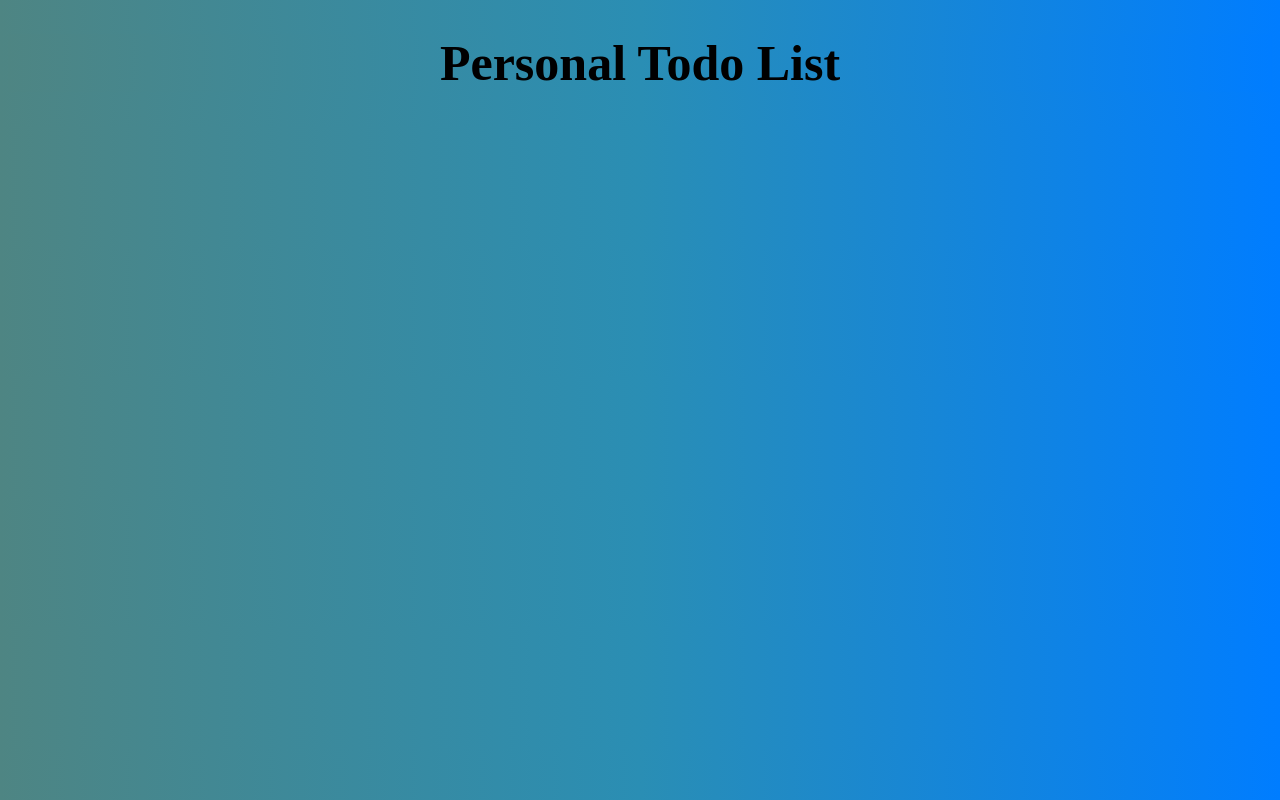
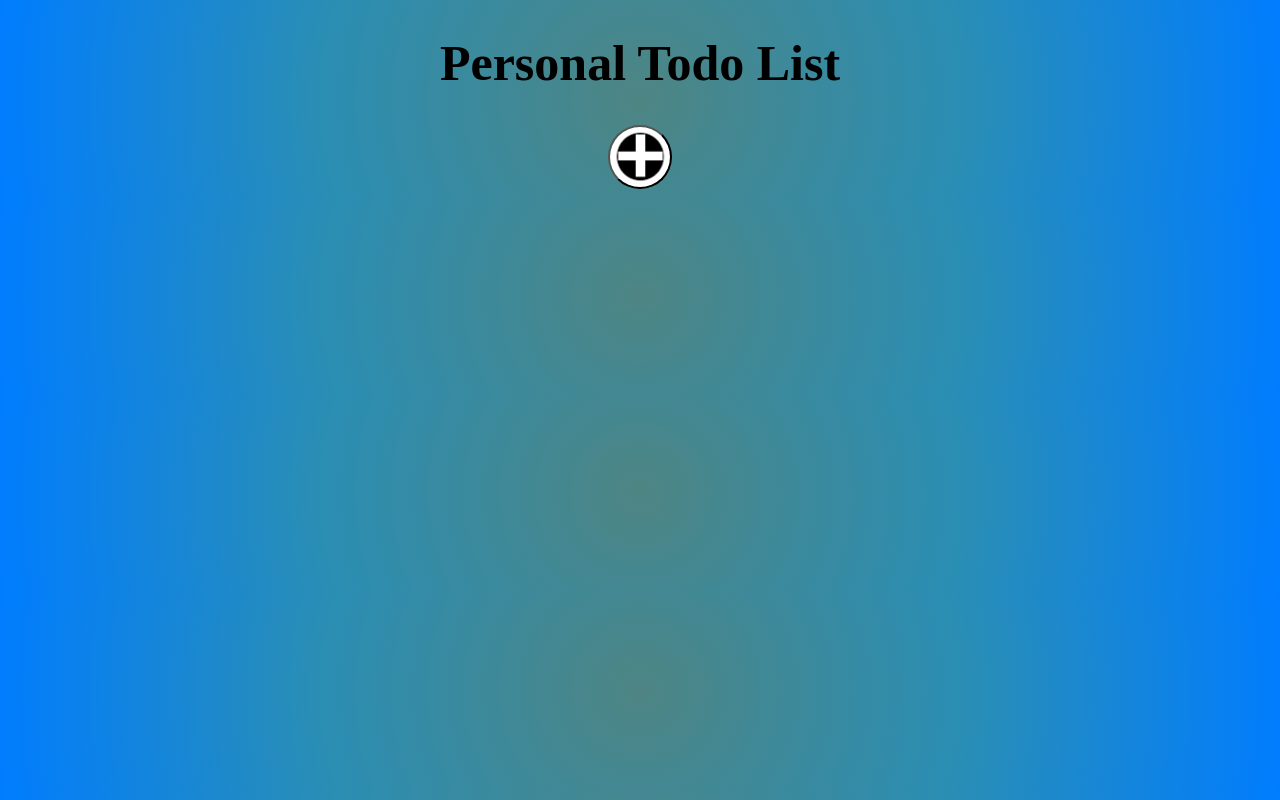
Before and after one commit to Charptr0/Todo-List, a React (Create React App) app: page / in a window 1280 px wide. Built offline with nearby package versions, Linux system fonts and the light colour scheme.

Commit message:
+ add new button for todos and overlay

```diff
--- a/src/App.js
+++ b/src/App.js
@@ -1,7 +1,11 @@
+import CreateNewTodo from "./components/CreateNewTodo"
+
+
 function App() {
   return (
     <div>
       <h1>Personal Todo List</h1>
+      <CreateNewTodo />
     </div>
   );
 }
--- /dev/null
+++ b/src/components/CreateNewTodo.js
@@ -0,0 +1,24 @@
+import {useState} from "react"
+import Overlay from "./Overlay";
+
+function CreateNewTodo(props)
+{
+    const [overlayIsOpen, setOverlay] = useState(false);
+
+    function openOverlay() {
+        setOverlay(true);
+    }
+
+    function closeOverlay() {
+        setOverlay(false);
+    }
+
+    return (
+        <div>
+            <button id="new-todo-btn" onClick={openOverlay}></button>
+            {overlayIsOpen ? <Overlay onClick={closeOverlay}/> : null}
+        </div>
+    )
+}
+
+export default CreateNewTodo;
--- /dev/null
+++ b/src/components/Overlay.js
@@ -0,0 +1,9 @@
+function Overlay(props)
+{
+    return (
+        <div className="overlay" onClick={props.onClick}>
+        </div>
+    )
+}
+
+export default Overlay;
--- a/src/index.css
+++ b/src/index.css
@@ -1,10 +1,41 @@
 *
 {
     text-align: center;
-    background: linear-gradient(90deg, rgba(78,133,131,1) 0%, rgba(42,142,180,1) 50%, rgba(0,125,255,1) 100%);
+
+}
+
+body
+{
+    background: rgb(78,133,131);
+    background: radial-gradient(circle, rgba(78,133,131,1) 0%, rgba(42,142,180,1) 50%, rgba(0,125,255,1) 100%);
 }
 
 h1
 {
     font-size: 50px;
 }
+
+.overlay
+{
+    position: fixed;
+    background-color: rgba(0, 0, 0, 0.575);
+    width: 100%;
+    height: 100%;
+    top: 0;
+    left: 0;
+    bottom: 0;
+    right: 0;
+    z-index: 5;
+}
+
+#new-todo-btn
+{
+    background:url("Images/add_sign.png") no-repeat;
+    background-size: 100%;
+    background-color: white;
+    border-radius: 50%;
+    border-width: 5px solid black;
+    padding: 30px;
+    z-index: 1;
+    cursor: pointer;
+}
```
Also changed, not shown: src/Images/add_sign.png (added).
